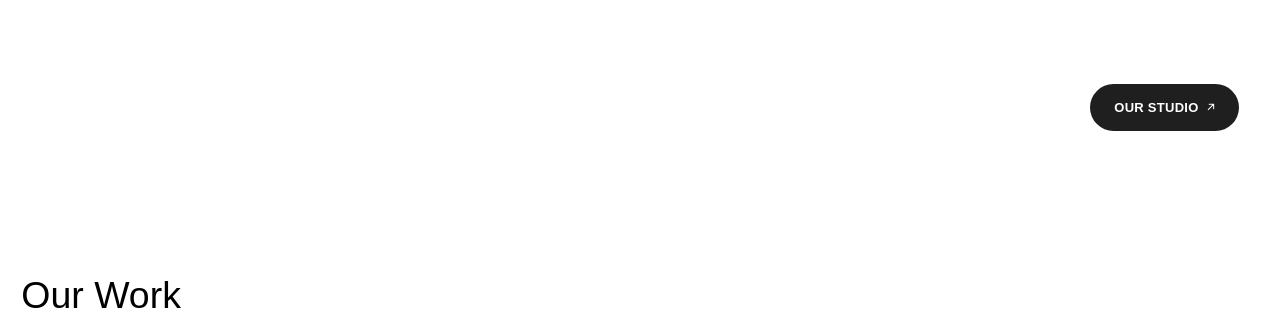
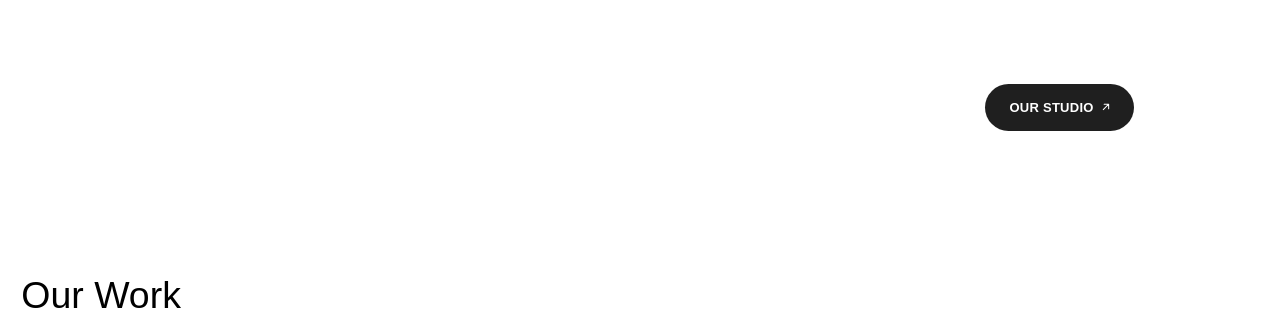
Before and after one commit to knlrvr/abstract-creative, a website built with Vite: page index.html in a window 1280 px wide. Shown: the part 1895-2231 px from the top of the page. Built offline with nearby package versions, Linux system fonts and the light colour scheme; files whose address does not match are found by name.

Commit message:
style:refactor

```diff
--- a/index.html
+++ b/index.html
@@ -83,7 +83,7 @@
             it's a journey. <span>Are you ready for yours?</span>
           </p>
 
-          <a href="/" class="button button--dark col-11--span-2">
+          <a href="/" class="button button--dark col-10--span-2">
             <span>
               <span>Our studio</span>
             </span>
```
